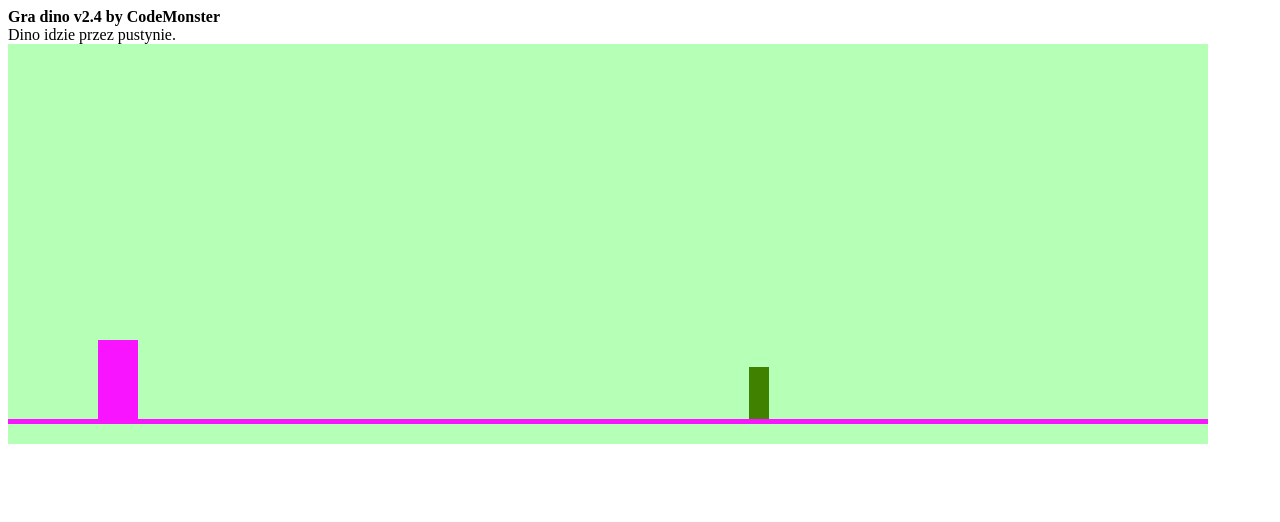
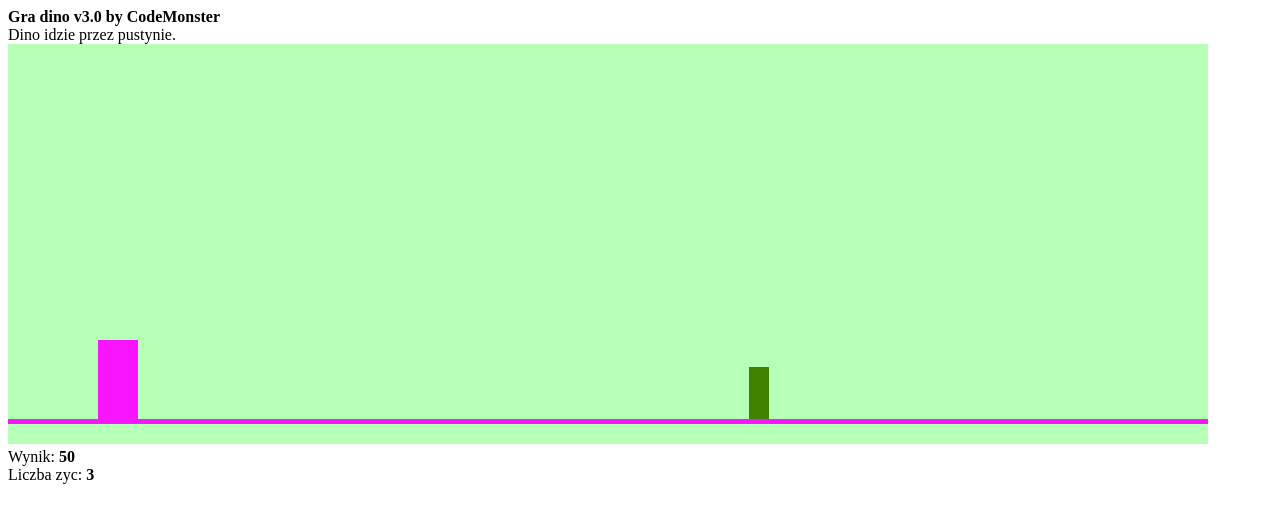
Before and after one commit to Milesrat/dino, a plain HTML site: page index.html in a window 1280 px wide. Drawn offline with Linux system fonts and the light colour scheme.

Commit message:
v3.0 !!! liczba punktów

```diff
--- a/index.html
+++ b/index.html
@@ -1,6 +1,6 @@
 <!DOCTYPE html>
 <!--
-Gra Dino v. 2.2 by Milesrat
+Gra Dino v. 3.0 by Milesrat
 Kod / omowienie / linki: https://oki.org.pl/dino
 Wersje:
 1.0 - Strona www z tekstem
@@ -17,6 +17,10 @@ Wersje:
 2.2 - dino :D
 2.3 - dino lata
 2.4 - dino skacze !!
+
+*********************
+
+3.0 - liczba punktow
 -->
 <html>
 <head>
@@ -24,12 +28,19 @@ Wersje:
 <body>
 
 <div>
-  <strong>Gra dino v2.4 by CodeMonster</strong>
+  <strong>Gra dino v3.0 by CodeMonster</strong>
 <br />Dino idzie przez pustynie.
 </div>
 
 <canvas id="plansza_canvas" width="1200px" height="400px">
 </canvas>
+<div  id = "napis_wynik" >
+  Graczu! Niech dino nie cierpi!
+</div>
+<div id = "napis_liczba_zyc">
+  Skacz dobrze!
+  </div>
+
 <script>
 
   let plansza, rysowanie;
@@ -89,7 +100,6 @@ Wersje:
         this.predkosc = this.predkosc - this.grawitacja;
         if (this.dino_y >= 296) {
           this.czy_dino_skacze = false;
-          this.grawitacja = 0.01;
         }
       }
 
@@ -117,21 +127,35 @@ Wersje:
    rysowanie.fillRect(0,375,plansza.width, 5);
   }
 
+  function AktualizujWynik() {
+   ++liczba_klatek;
+   if ( (liczba_klatek%10) == 0 )
+      ++wynik_gracza;
+   document.getElementById("napis_wynik").innerHTML = "Wynik: <strong>" + wynik_gracza + "</strong>";
+   document.getElementById("napis_liczba_zyc").innerHTML = "Liczba zyc: <strong>" + liczba_zyc + "</strong>";
+  }
+
   function Gra() {
   RysujPlansze();
   RysujZiemie();
   kaktus1.RysujKaktusa();
   dino1.RysujDino();
+  AktualizujWynik();
   }
 
   function NacisniecieSpacji(zdarzenie) {
-    if ( (zdarzenie.key=='Space') || (zdarzenie.key=='ArrowUp') ) {
+    if ( (zdarzenie.key=='SpaceBar') || (zdarzenie.key=='ArrowUp') ) {
       dino1.DinoSkacz();
     }
   }
   document.addEventListener("keydown", NacisniecieSpacji, false);
 
   let kaktus1, dino1;
+  let liczba_klatek, wynik_gracza, liczba_zyc;
+
+  liczba_klatek = wynik_gracza = 0;
+  liczba_zyc = 3;
+
   kaktus1 = new kaktus();
   dino1 = new dino();
   setInterval(Gra, 10);
```
